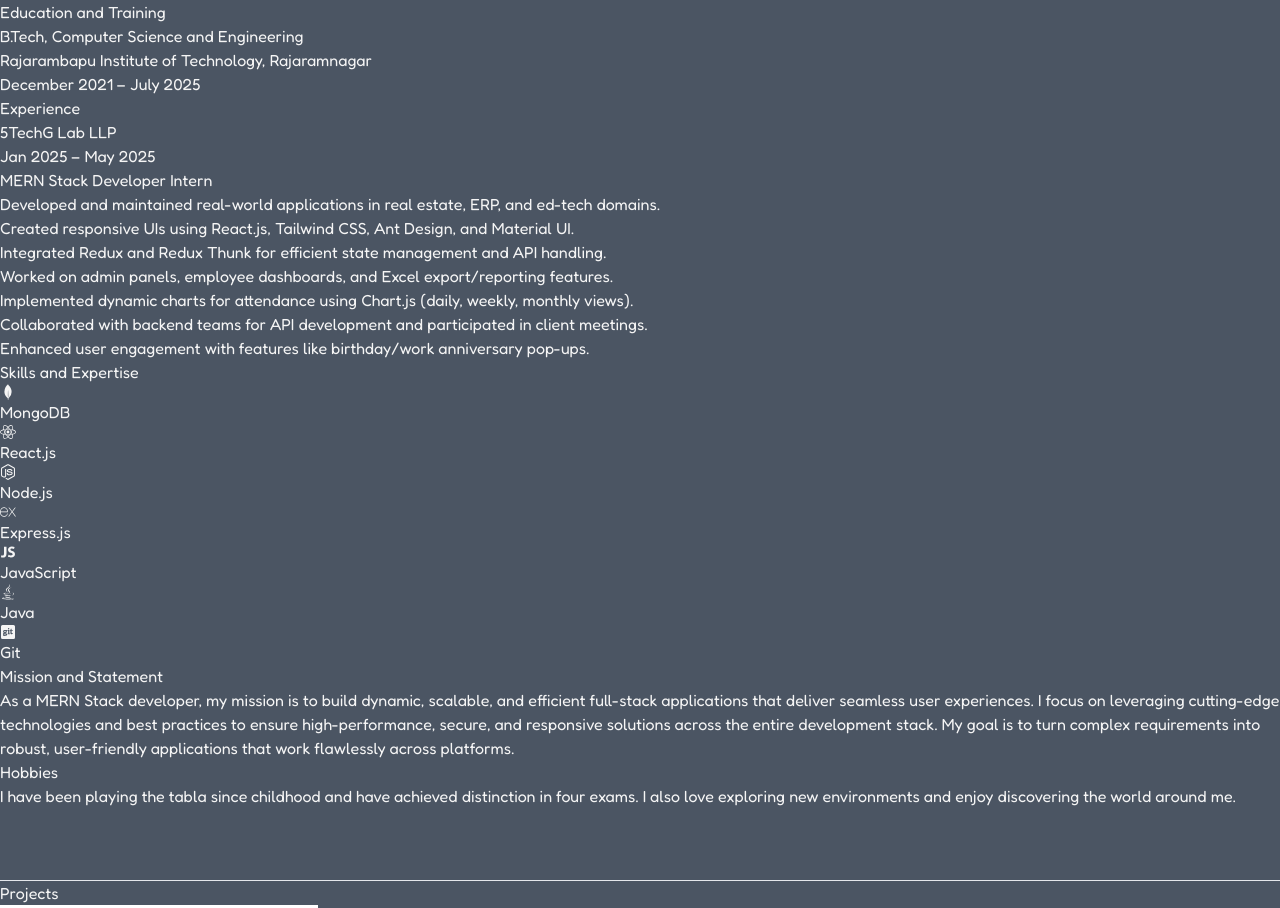
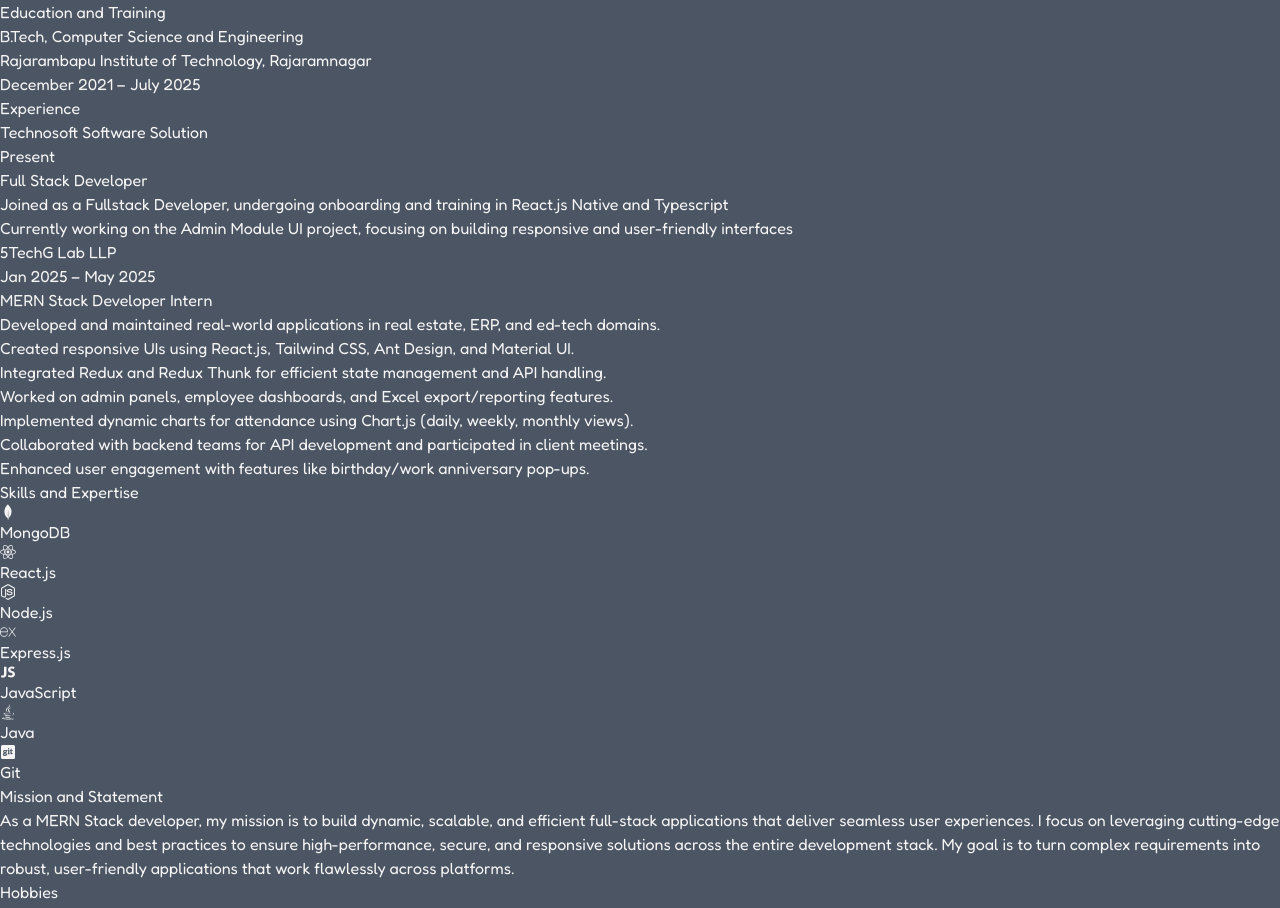
Before and after one commit to TejasBhoite0707/Personal-Portfolio, a React (Vite) app: page / in a window 1280 px wide. Shown: the part 1901-2809 px from the top of the page. Built offline with nearby package versions, Linux system fonts and the light colour scheme.

Commit message:
Technosoft Work Experience Added

```diff
--- a/src/Components/About.jsx
+++ b/src/Components/About.jsx
@@ -28,9 +28,24 @@ function About () {
 <div className="mt-12">
   <h1 className="text-2xl font-semibold text-purple-400">Experience</h1>
 
-  <div className="mt-6">
+   <div className="mt-6">
     <div className="flex justify-between items-center flex-wrap">
-      <h2 className="text-lg text-stone-50 font-semibold">5TechG Lab LLP</h2>
+    <a href='https://www.linkedin.com/company/solutions-by-technosoft/posts/?feedView=all'><h2 className="underline text-xl text-stone-50 font-semibold">Technosoft Software Solution</h2></a>
+      <span className="text-sm text-stone-400 italic">Present</span>
+    </div>
+    <p className="text-lg text-purple-300 mt-1">Full Stack Developer </p>
+
+    <div className="mt-4">
+      <ul className="list-disc pl-5 text-stone-50 space-y-2 text-[18px]">
+        <li>Joined as a Fullstack Developer, undergoing onboarding and training in React.js Native and Typescript</li>
+        <li>Currently working on the Admin Module UI project, focusing on building responsive and user-friendly interfaces</li>
+      </ul>
+    </div>
+  </div>
+
+  <div className="mt-8">
+    <div className="flex justify-between items-center flex-wrap">
+    <a href='https://www.linkedin.com/company/5techg/posts/?feedView=all'><h2 className="text-xl text-stone-50 font-semibold underline">5TechG Lab LLP</h2></a>
       <span className="text-sm text-stone-400 italic">Jan 2025 – May 2025</span>
     </div>
     <p className="text-lg text-purple-300 mt-1">MERN Stack Developer Intern</p>
```
